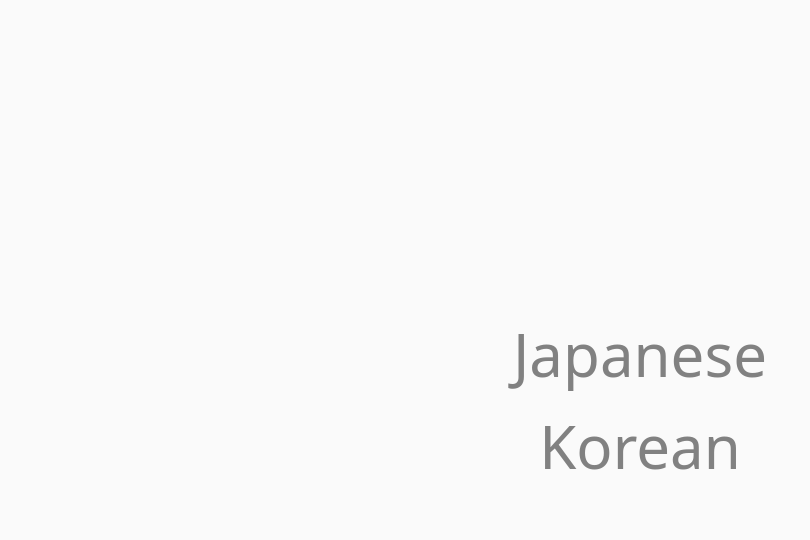
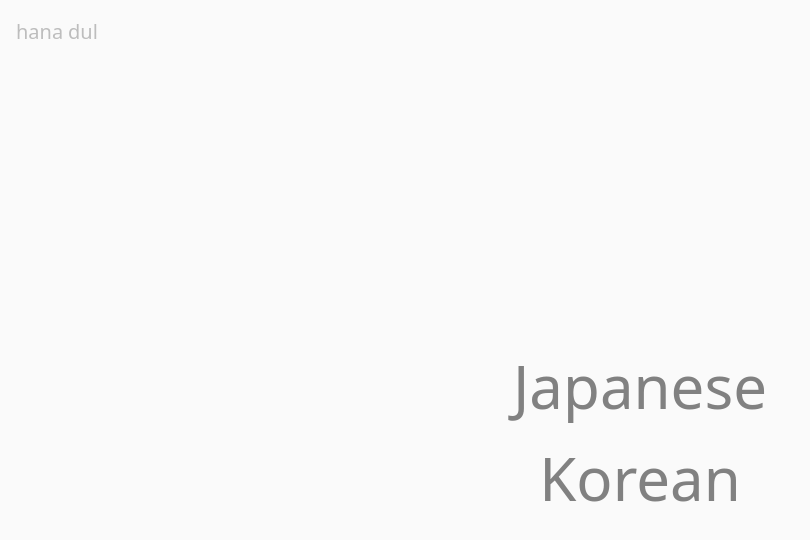
Before and after one commit to paulecode/hanadul, a React (Vite) app: page / in a window 1280 px wide. Shown: the top 540 px of the page, without its empty margins (0-810 px from the left). Built offline with nearby package versions, Linux system fonts and the light colour scheme.

Commit message:
add navbar

```diff
--- a/src/App.tsx
+++ b/src/App.tsx
@@ -1,8 +1,10 @@
+import NavBar from './components/NavBar/NavBar';
 import Homescreen from './screens/Homescreen';
 
 function App() {
   return (
-    <div className="w-screen h-dvh grid place-content-center dark:bg-neutral-800 bg-neutral-50">
+    <div className="w-screen h-dvh flex flex-col dark:bg-neutral-800 bg-neutral-50">
+      <NavBar />
       <Homescreen />
     </div>
   );
--- a/src/components/Buttons/Buttons.tsx
+++ b/src/components/Buttons/Buttons.tsx
@@ -1,39 +1,40 @@
 import { motion } from 'motion/react';
 import { useState } from 'react';
 import { MenuPoint } from '../../screens/Homescreen';
+import { handleHoverEnd, handleHoverStart } from '../../utils/animationUtils';
 
 function NavigationButton({ props }: { props: MenuPoint }) {
   const { label_simple, label_split_animation } = props;
 
   const [label, setLabel] = useState(label_simple);
 
-  const handleHoverStart = () => {
-    constructAnimation([...label_split_animation[0]], [...label_split_animation[1]]);
-  };
+  // const handleHoverStart = () => {
+  //   constructAnimation([...label_split_animation[0]], [...label_split_animation[1]]);
+  // };
 
-  const handleHoverEnd = () => {
-    constructAnimation([...label_split_animation[1]], [...label_split_animation[0]]);
-  };
+  // const handleHoverEnd = () => {
+  //   constructAnimation([...label_split_animation[1]], [...label_split_animation[0]]);
+  // };
 
-  const constructAnimation = (labelStart: string[], labelEnd: string[]) => {
-    const indices = [...Array(labelStart.length).keys()].sort(() => Math.random() - 0.5);
+  // const constructAnimation = (labelStart: string[], labelEnd: string[]) => {
+  //   const indices = [...Array(labelStart.length).keys()].sort(() => Math.random() - 0.5);
 
-    indices.forEach((letter, i) => {
-      setTimeout(() => {
-        labelStart[letter] = labelEnd[letter];
-        const newLabel = labelStart.join('');
-        setLabel(newLabel);
-      }, i * 20);
-    });
-  };
+  //   indices.forEach((letter, i) => {
+  //     setTimeout(() => {
+  //       labelStart[letter] = labelEnd[letter];
+  //       const newLabel = labelStart.join('');
+  //       setLabel(newLabel);
+  //     }, i * 20);
+  //   });
+  // };
 
   return (
     <motion.button
       whileHover={{ scale: 1.2, opacity: '75%' }}
       initial={{ opacity: '50%' }}
       className="flex justify-center cursor-pointer label-xl"
-      onHoverStart={handleHoverStart}
-      onHoverEnd={handleHoverEnd}
+      onHoverStart={() => handleHoverStart(label_split_animation, setLabel)}
+      onHoverEnd={() => handleHoverEnd(label_split_animation, setLabel)}
     >
       {label}
     </motion.button>
--- /dev/null
+++ b/src/components/NavBar/NavBar.tsx
@@ -0,0 +1,36 @@
+import { motion } from 'motion/react';
+import { handleHoverEnd, handleHoverStart } from '../../utils/animationUtils';
+import { useState } from 'react';
+
+function NavBar() {
+  const hana: [string[], string[]] = [
+    ['ha', 'na'],
+    ['하', '나'],
+  ];
+  const dul: [string[], string[]] = [['dul'], ['둘']];
+
+  const [hanaLabel, setHanaLabel] = useState('hana');
+  const [dulLabel, setDulLabel] = useState('dul');
+
+  // const hanaLabel =
+  return (
+    <div className="h-16 flex gap-1 items-center label-xl opacity-25 text-xl pl-4">
+      <motion.p
+        onHoverStart={() => handleHoverStart(hana, setHanaLabel)}
+        onHoverEnd={() => handleHoverEnd(hana, setHanaLabel)}
+        className="w-12"
+      >
+        {hanaLabel}
+      </motion.p>
+      <motion.p
+        onHoverStart={() => handleHoverStart(dul, setDulLabel)}
+        onHoverEnd={() => handleHoverEnd(dul, setDulLabel)}
+        className="w-8"
+      >
+        {dulLabel}
+      </motion.p>
+    </div>
+  );
+}
+
+export default NavBar;
```
